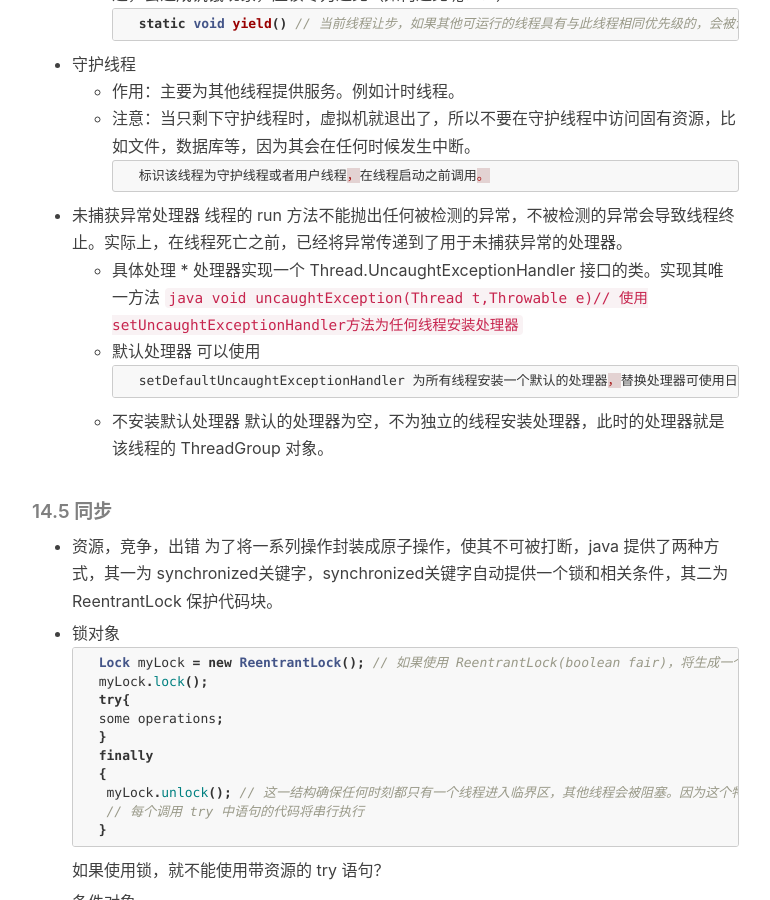
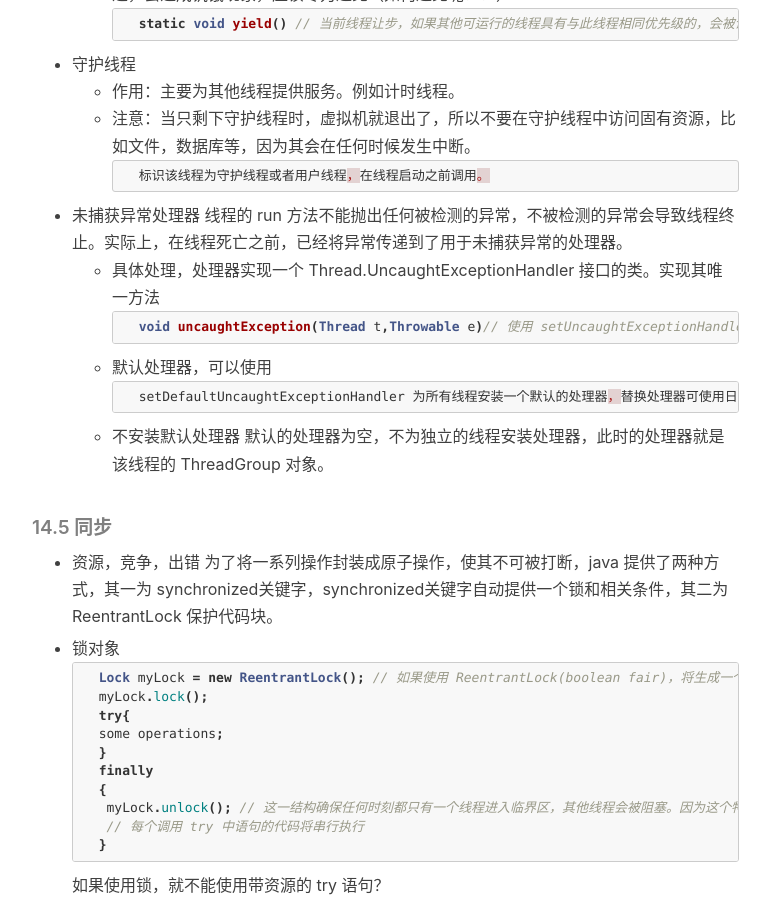
Before and after one commit to shihunyewu/shihunyewu.github.io, a Jekyll site: the page built from _posts/2018-05-25-Java-Learn.md, in a window 1280 px wide and 900 px high, scrolled down 1650 px. Shown: the whole window, without its empty margins (233-1003 px from the left). Built offline with Jekyll 4.4.1, drawn with Linux system fonts in a browser that asks for light colours; nearby versions of some CDN libraries; comment, search, counter and statistics services are not loaded.

Commit message:
修改格式

````diff
--- a/_posts/2018-05-25-Java-Learn.md
+++ b/_posts/2018-05-25-Java-Learn.md
@@ -69,16 +69,14 @@ tags:
 
 * 未捕获异常处理器
 	线程的 run 方法不能抛出任何被检测的异常，不被检测的异常会导致线程终止。实际上，在线程死亡之前，已经将异常传递到了用于未捕获异常的处理器。
-    * 具体处理
-    	* 处理器实现一个 Thread.UncaughtExceptionHandler 接口的类。实现其唯一方法
-    	```java
+    * 具体处理，处理器实现一个 Thread.UncaughtExceptionHandler 接口的类。实现其唯一方法
+	```java
         void uncaughtException(Thread t,Throwable e)// 使用 setUncaughtExceptionHandler方法为任何线程安装处理器
-        ```
-    * 默认处理器
-    	可以使用
-        ```java
+	```
+    * 默认处理器，可以使用
+	```java
         setDefaultUncaughtExceptionHandler 为所有线程安装一个默认的处理器，替换处理器可使用日志 api 发送未捕捉异常的报告到日志中。
-        ```
+	```
     * 不安装默认处理器
     	默认的处理器为空，不为独立的线程安装处理器，此时的处理器就是该线程的 ThreadGroup 对象。
 
````
